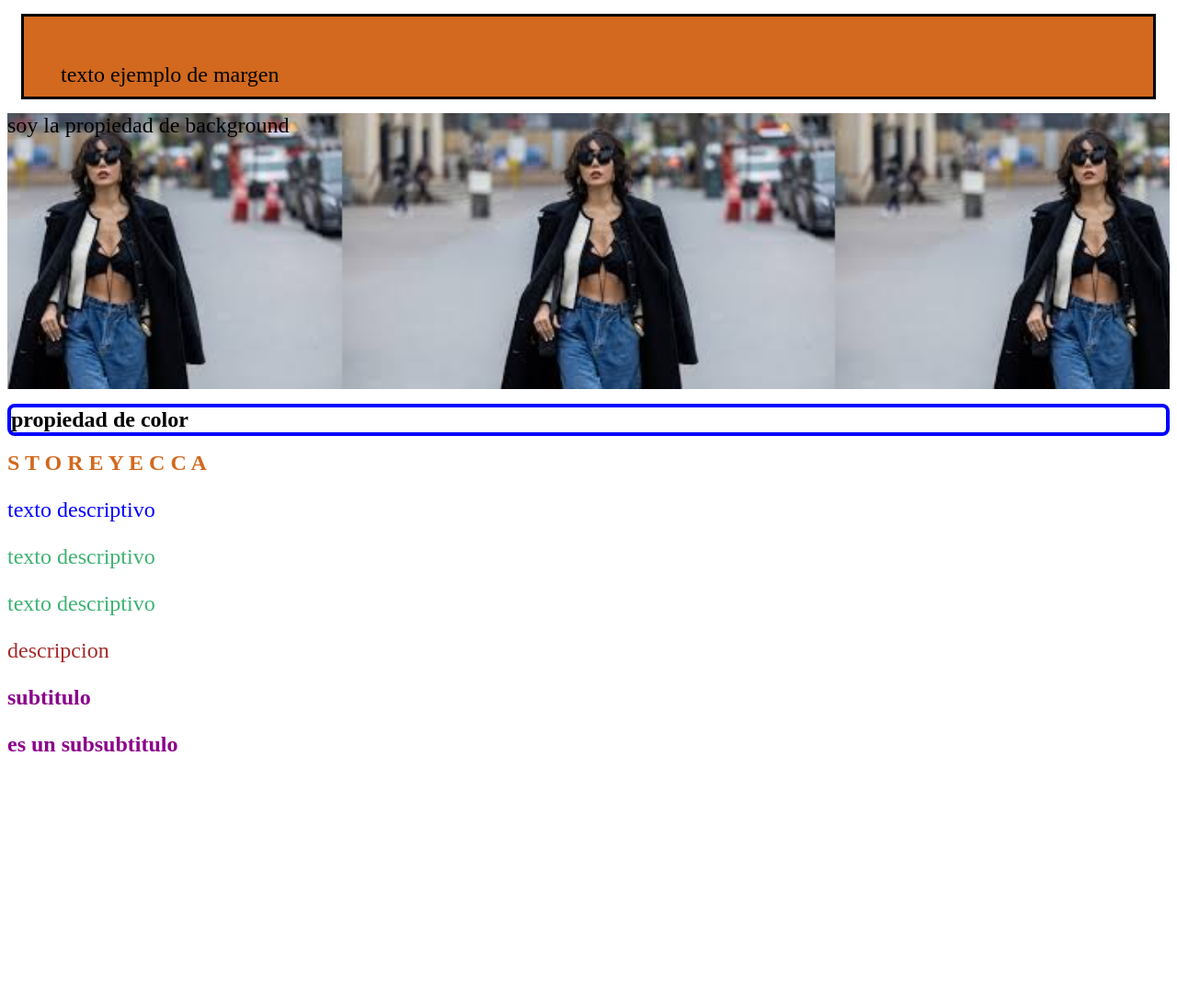
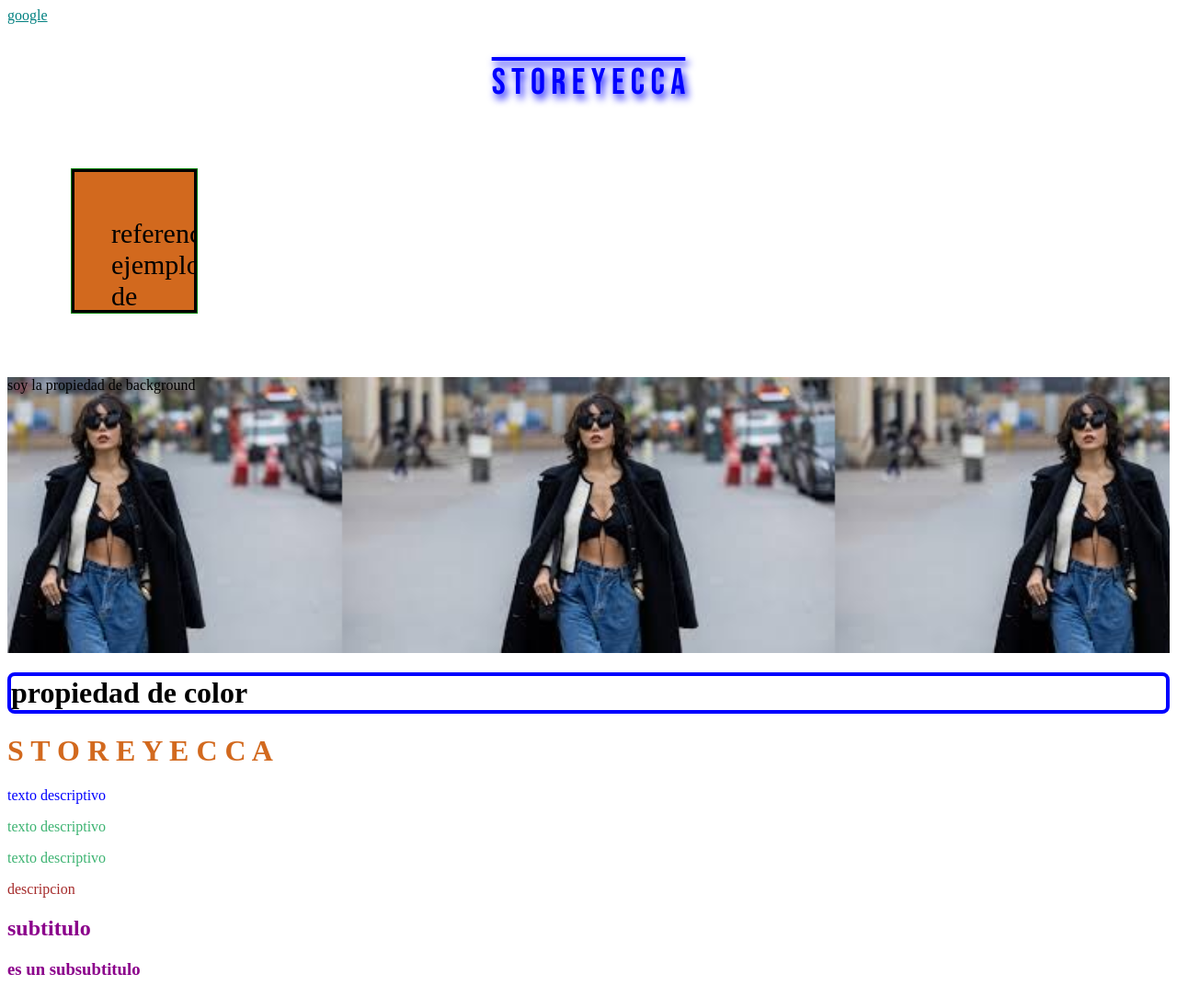
Before and after one commit to Camilo1216/PROYECTO-STOREYECCA, a PHP site: page / in a window 1280 px wide. Shown: the whole page at 92% size. Before the commit the page ends 817 px from the top, so only its background shows below. Run offline with PHP 8.4, Linux system fonts and the light colour scheme.

Commit message:
nuevos estilos

```diff
--- a/css/index.html
+++ b/css/index.html
@@ -1,12 +1,17 @@
 <!DOCTYPE html>
 <html>
 <head>
+    <link rel="preconnect" href="https://fonts.googleapis.com">
+    <link rel="preconnect" href="https://fonts.gstatic.com" crossorigin>
+    <link href="https://fonts.googleapis.com/css2?family=Bebas+Neue&display=swap" rel="stylesheet">
     <title>S O T O R E Y E C C A</title>
     <link rel="stylesheet" href="style.css">
 </head>
 <body>
+    <a target="_blank" href="https://google.com">google</a>
+    <p class="text">S T O R E Y E C C A</p>
     <div class="margen">
-        texto ejemplo de margen
+        referenciando ejemplo de margen
     </div>
     <article id="fondo">
         soy la propiedad de background
--- a/css/style.css
+++ b/css/style.css
@@ -20,8 +20,8 @@ div h2, div h3{
 }
 
 /* se utiliza para todos los parametros que no se han modificado*/
-* {
-    font-size: 24px;
+div.margen {
+    font-size: 30px;
 }
 
 .color{
@@ -62,7 +62,37 @@ div h2, div h3{
 .margen{
     background-color: chocolate;
     /*      derecha,izquierda,abajo,arriba*/
-    margin: 15px; /* margin añade un espacio sobre cualquier imagen o texto*/
+    margin: 70px; /* margin añade un espacio sobre cualquier imagen o texto*/
     padding: 50px 50px 10px 40px;/* padding añade un espacio dentro de el mismo*/
     border: solid 3px black;
+    height: 90px; /*alto*/
+    width: 40px;/*ancho*/
+    overflow: scroll;/*hidden todo el contenido que no alcance a mostrarse dentro del elemento lo ocualta*/
+    /*scroll ventana movible*/
+    outline: 1px solid green;  /*contorno de un elemento*/
 }
+
+.text{
+    font-family: 'Bebas Neue';/*fuente del texto*/
+    text-align: center;/*alinear el texto*/
+    font-size: 40px;
+    color: blue;
+    text-decoration: overline; /*decora el texto como subrayar, linea por debajo, por encima del texto*/
+    text-shadow: 3px 5px 8px blue;/*sombra para el texto, derecha,abajo,opacidad*/
+}
+
+a:link{
+    color: teal;
+}
+
+a:visited{ /*cuando el link ya ha sido visitado*/
+    color: red;
+}
+
+a:hover{ /*cuando se pasa el mouse por el link*/
+    color: yellow;
+}
+
+a:active{ /*es cuando da clic en el link*/
+    color: palevioletred;
+}
```
Also changed, not shown: 2 other files.
